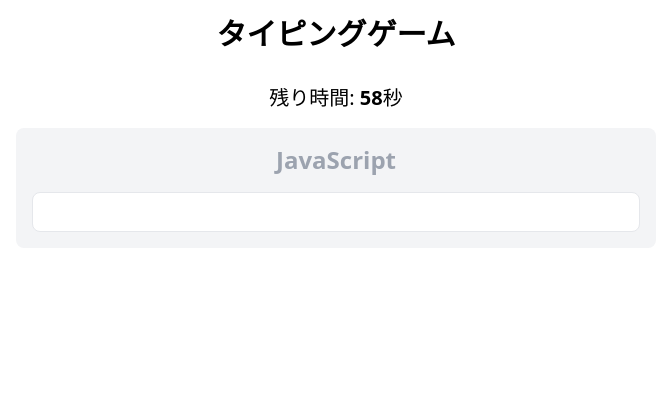
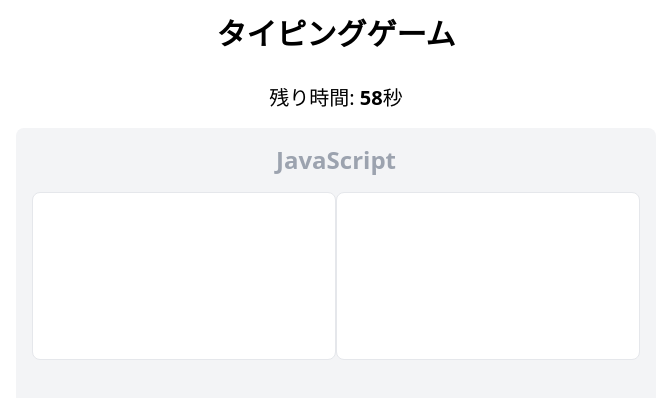
Before and after one commit to natsu727/RabukaCupFront, a SvelteKit app: page / in a window 1280 px wide. Both pictures are taken after a click on the button "ゲームスタート". Shown: the top 398 px of the page, without its empty margins (304-975 px from the left). Built offline with nearby package versions, Linux system fonts and the light colour scheme.

Commit message:
inputボックス微調整

```diff
--- a/src/routes/+page.svelte
+++ b/src/routes/+page.svelte
@@ -32,7 +32,7 @@
       timeLeft--;
       if (timeLeft <= 0) {
         clearInterval(timer);
-        endGame();
+        // endGame();
       }
     }, 1000);
   }
@@ -109,16 +109,21 @@
           残り時間: <span class="font-bold">{timeLeft}</span>秒
         </div>
 
-        <div class="p-4 bg-gray-100 rounded-lg">
+        <div class=" h-80 p-4 bg-gray-100 rounded-lg">
           <div class="text-2xl font-bold mb-4">
             {#each currentWord.split("") as char, i}
               <span class={getCharacterClass(i)}>{char}</span>
             {/each}
           </div>
           <div
-            class="w-full p-2 border rounded-lg text-center text-xl min-h-[2.5rem] bg-white"
+            class="float-left w-1/2 p-3 border rounded-lg text-start text-xl min-h-[10.5rem] bg-white"
           >
             {userInput}
+          </div>
+          <div
+            class="float-left w-1/2 p-3 border rounded-lg text-center text-xl min-h-[10.5rem] bg-white"
+          >
+
           </div>
         </div>
       </div>
```
